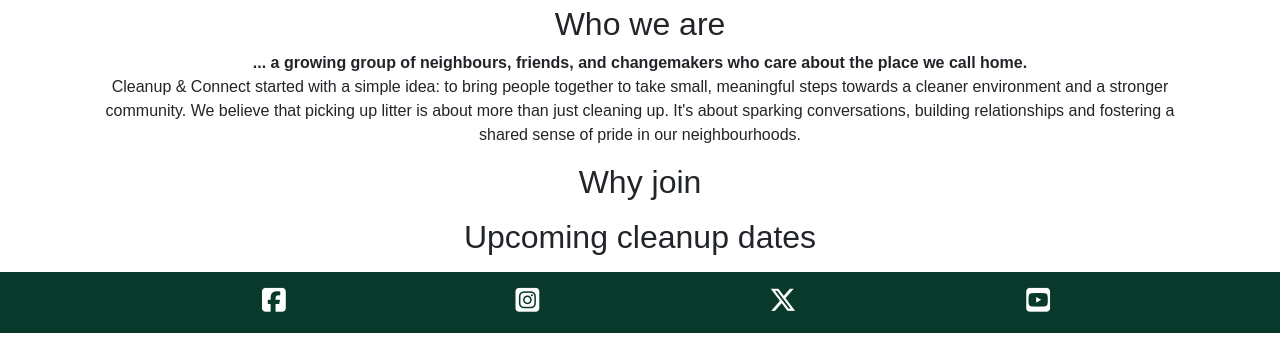
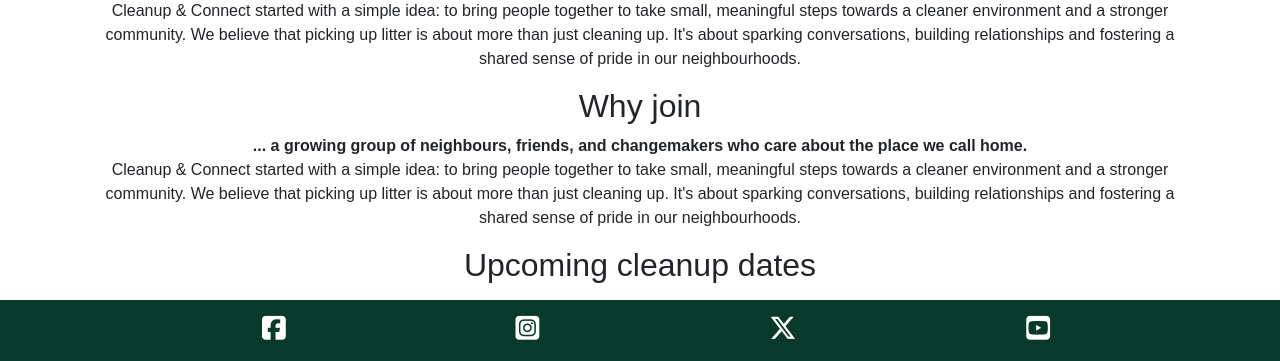
Before and after one commit to JenE87/p1-cleanup-connect, a plain HTML site: page index.html in a window 1280 px wide. Shown: the part 627-988 px from the top of the page. Before the commit the page ends 960 px from the top, so only its background shows below. Drawn offline with nearby package versions, Linux system fonts and the light colour scheme; a web font is replaced by a local one.

Commit message:
Fix navbar to the top

```diff
--- a/index.html
+++ b/index.html
@@ -40,7 +40,7 @@
   <!-- Classes on body to work with mt-auto on footer, to make sure footer stays on the bottom of the page -->
   <body class="d-flex flex-column min-vh-100">
     <!-- Navigation -->
-    <nav id="navbar" class="navbar navbar-expand-md" data-bs-theme="dark">
+    <nav id="navbar" class="navbar navbar-expand-md fixed-top" data-bs-theme="dark">
       <div class="container">
         <a class="navbar-brand" href="index.html">
           <!-- Logo generated by ChatGPT -->
@@ -113,7 +113,18 @@
         <div class="row">
           <div class="col-12 text-center">
             <h2>Why join</h2>
-            <p></p>
+            <p>
+                <strong
+                  >... a growing group of neighbours, friends, and changemakers
+                  who care about the place we call home.</strong
+                ><br />
+                Cleanup & Connect started with a simple idea: to bring people
+                together to take small, meaningful steps towards a cleaner
+                environment and a stronger community. We believe that picking up
+                litter is about more than just cleaning up. It's about sparking
+                conversations, building relationships and fostering a shared sense
+                of pride in our neighbourhoods.
+              </p>
           </div>
         </div>
       </section>
```
